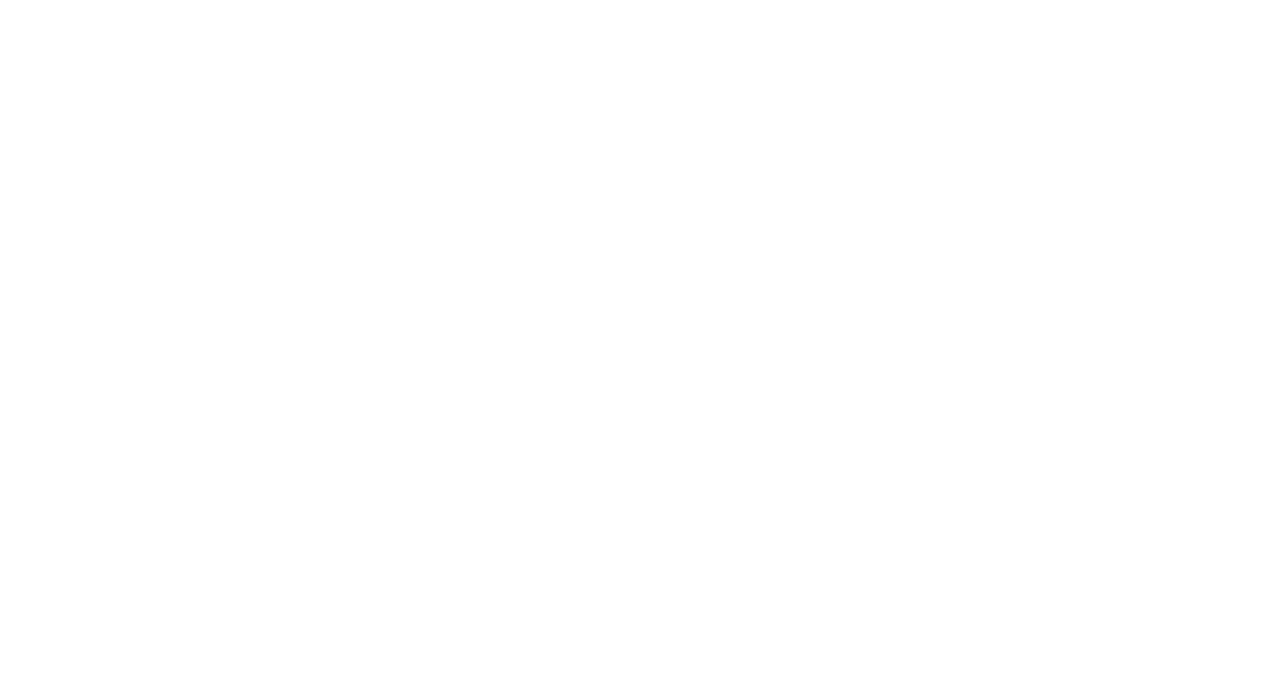
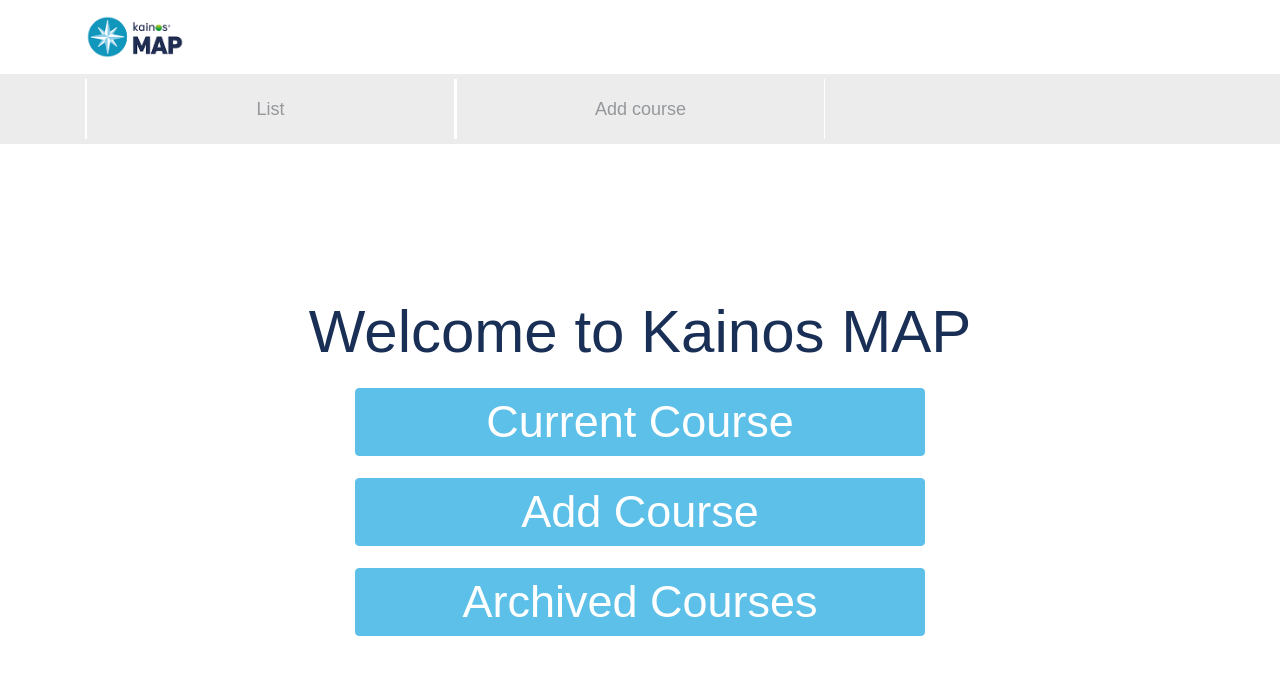
Before and after one commit to aowenmeehanwork/MAPTrainingBookingSystem, an Angular app in the folder app/: page /map/map-landing in a window 1280 px wide. Before the commit this address led to /. Shown: the top 674 px of the page. Built offline with nearby package versions, Linux system fonts and the light colour scheme; a small style sheet from the web is missing.

Commit message:
added map landing component

```diff
--- a/app/src/app/app.module.ts
+++ b/app/src/app/app.module.ts
@@ -23,6 +23,7 @@
 import { AddCourseDescriptionDirective } from './directives/add-course-description.directive';
 import { AddCourseAimDirective } from './directives/add-course-aim.directive';
 import { AddCourseTrainerDirective } from './directives/add-course-trainer.directive';
+import { MapLandingComponent } from './map-landing/map-landing.component';
 
 @NgModule({
   declarations: [
@@ -39,7 +40,8 @@
     AddCourseDateDirective,
     AddCourseDescriptionDirective,
     AddCourseAimDirective,
-    AddCourseTrainerDirective
+    AddCourseTrainerDirective,
+    MapLandingComponent
   ],
   imports: [
     FormsModule,
--- a/app/src/app/course.ts
+++ b/app/src/app/course.ts
@@ -1,10 +1,10 @@
 export class Course {
-    Course_Title: String;
-    Course_Date: String;
-    Course_Location: String;
-    Course_Description: String;
-    Course_Aim: String;
-    Course_Trainer_Name: String;
-    Course_Max_Availability: int;
-    Course_Current_Bookings: int;
+    Course_Title: string;
+    Course_Date: string;
+    Course_Location: string;
+    Course_Description: string;
+    Course_Aim: string;
+    Course_Trainer_Name: string;
+    Course_Max_Availability: number;
+    Course_Current_Bookings: number;
 }
--- /dev/null
+++ b/app/src/app/map-landing/map-landing.component.css
@@ -0,0 +1,5 @@
+.btn-primary:hover, .btn-primary:focus, .btn-primary:active, .btn-primary.active, .open>.dropdown-toggle.btn-primary {
+    color: #fff;
+    background-color: #048ac2;
+    border-color: #285e8e; /*set the color you want here*/
+}
--- /dev/null
+++ b/app/src/app/map-landing/map-landing.component.html
@@ -0,0 +1,29 @@
+<div class="container">
+        <br>
+        <br>
+        <br>
+        <br>
+        <br>
+        <br>
+        <h1 class="display-1 text-center" style="color:#192F56">Welcome to Kainos MAP</h1>
+        <div class="row">
+            <span class="col-md-3"></span>
+            <a class="btn btn-primary col-md-6" routerLink="course-list" role="button"><span class="display-3">Current Course</span></a>
+            <span class="col-md-3"></span>
+
+        </div>
+        <br>
+        <div class="row">
+            <span class="col-md-3"></span>
+            <a class="btn btn-primary col-md-6" routerLink="add-course" role="button"><span class="display-3">Add Course</span></a>
+            <span class="col-md-3"></span>
+            <br>
+        </div>
+        <br>
+        <div class="row">
+            <span class="col-md-3"></span>
+            <a class="btn btn-primary col-md-6" routerLink=""><span class="display-3">Archived Courses</span></a>
+            <span class="col-md-3"></span>
+            <br>
+        </div>
+        </div>
--- /dev/null
+++ b/app/src/app/map-landing/map-landing.component.ts
@@ -0,0 +1,15 @@
+import { Component, OnInit } from '@angular/core';
+
+@Component({
+  selector: 'booking-system-map-landing',
+  templateUrl: './map-landing.component.html',
+  styleUrls: ['./map-landing.component.css']
+})
+export class MapLandingComponent implements OnInit {
+
+  constructor() { }
+
+  ngOnInit() {
+  }
+
+}
```
Also changed, not shown: app/src/app/routerConfig.ts (+4 -3 lines), app/src/app/kainos-employee/kainos-employee.component.html (line endings or trailing spaces), 1 other file (tests, documents, lock files or other folders).
